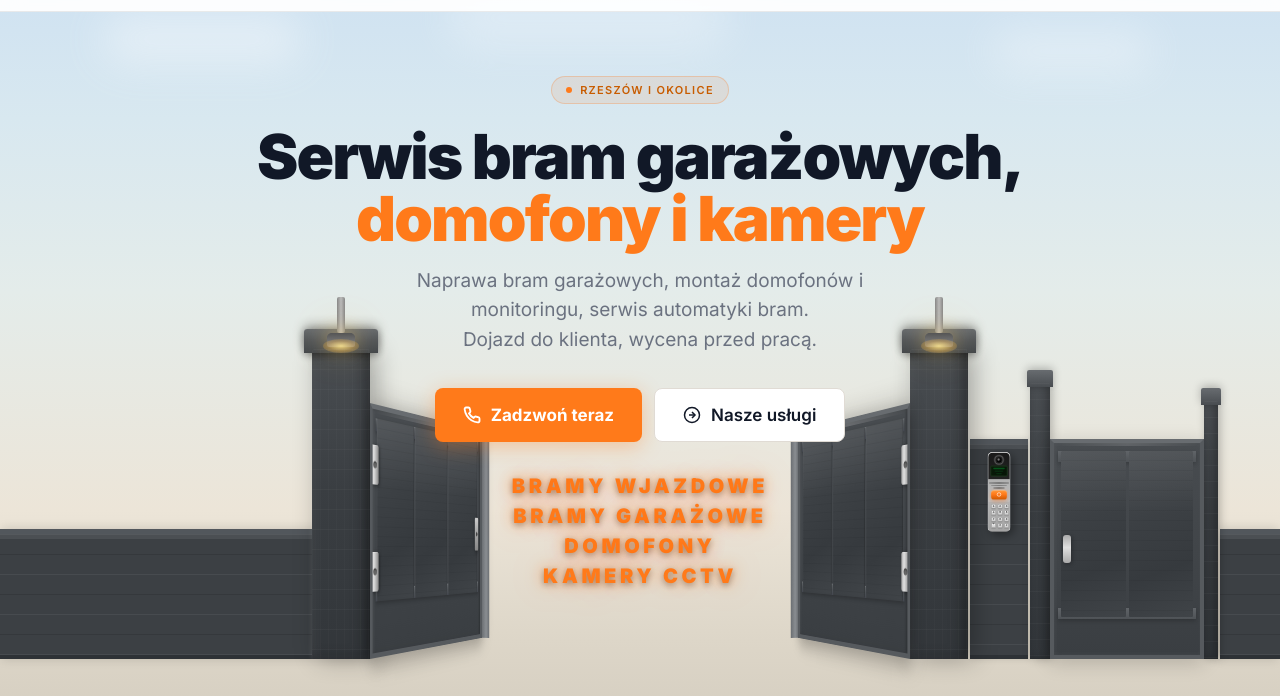
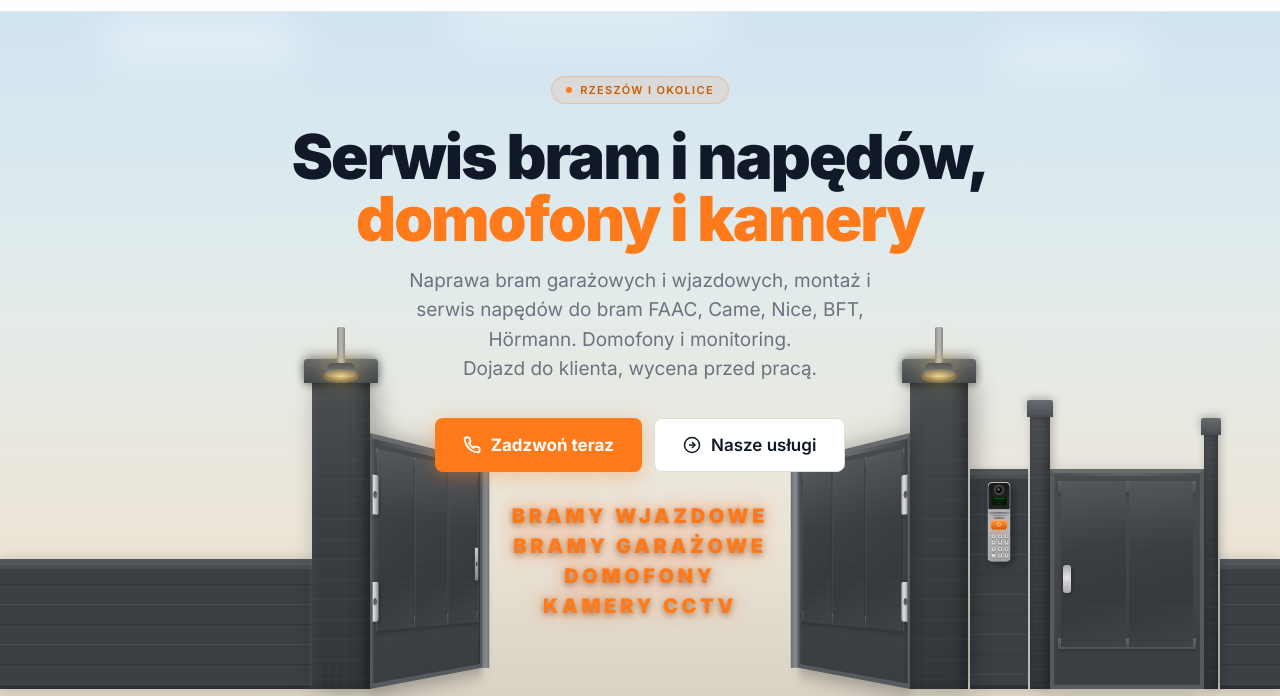
Before and after one commit to Bredam330/sor-bram, a plain HTML site: page index.html in a window 1280 px wide. Shown: the part 56-752 px from the top of the page. Drawn offline with nearby package versions, Linux system fonts and the light colour scheme; a script that the page names is missing.

Commit message:
Homepage: target 'napędy do bram' in title, H1 and description
Co-Authored-By: Claude Opus 5.5 <noreply@anthropic.com>
Claude-Session: https://claude.ai/code/session_01YYwpQyrzkRSzDQdALJ11US

```diff
--- a/index.html
+++ b/index.html
@@ -3,11 +3,11 @@
 <head>
 <meta charset="UTF-8">
 <meta name="viewport" content="width=device-width, initial-scale=1.0">
-<title>Serwis bram garażowych, domofony, kamery Rzeszów | SOR-BRAM</title>
-<meta name="description" content="Naprawa i serwis bram garażowych, montaż domofonów i kamer, napędy bram w Rzeszowie i okolicach. Dojazd do klienta, wycena przed pracą. Tel. 513 960 096.">
+<title>Serwis bram i napędów do bram, domofony – Rzeszów | SOR-BRAM</title>
+<meta name="description" content="Naprawa bram garażowych i wjazdowych, montaż i serwis napędów do bram, piloty, domofony i kamery w Rzeszowie i okolicach. Wycena przed pracą. Tel. 513 960 096.">
 <meta name="theme-color" content="#f5f3ef">
-<meta property="og:title" content="Serwis bram garażowych, domofony, kamery Rzeszów | SOR-BRAM">
-<meta property="og:description" content="Naprawa i serwis bram garażowych, montaż domofonów i kamer, serwis napędów bram w Rzeszowie i okolicach. Dojazd do klienta, wycena przed pracą.">
+<meta property="og:title" content="Serwis bram i napędów do bram, domofony – Rzeszów | SOR-BRAM">
+<meta property="og:description" content="Naprawa bram garażowych i wjazdowych, montaż i serwis napędów do bram, piloty, domofony i kamery w Rzeszowie i okolicach.">
 <meta property="og:type" content="website">
 <meta property="og:url" content="https://sor-bram.pl/">
 <meta property="og:locale" content="pl_PL">
@@ -481,8 +481,8 @@ footer a.ph{text-decoration:none;}
       <span class="eyebrow-dot"></span>
       Rzeszów i okolice
     </div>
-    <h1>Serwis bram garażowych,<br><em>domofony i kamery</em></h1>
-    <p class="sub">Naprawa bram garażowych, montaż domofonów i monitoringu, serwis automatyki bram.<br>Dojazd do klienta, wycena przed pracą.</p>
+    <h1>Serwis bram i napędów,<br><em>domofony i kamery</em></h1>
+    <p class="sub">Naprawa bram garażowych i wjazdowych, montaż i serwis napędów do bram FAAC, Came, Nice, BFT, Hörmann. Domofony i monitoring.<br>Dojazd do klienta, wycena przed pracą.</p>
 
     <div class="cta-row">
       <a href="tel:+48513960096" class="btn-primary">
```
